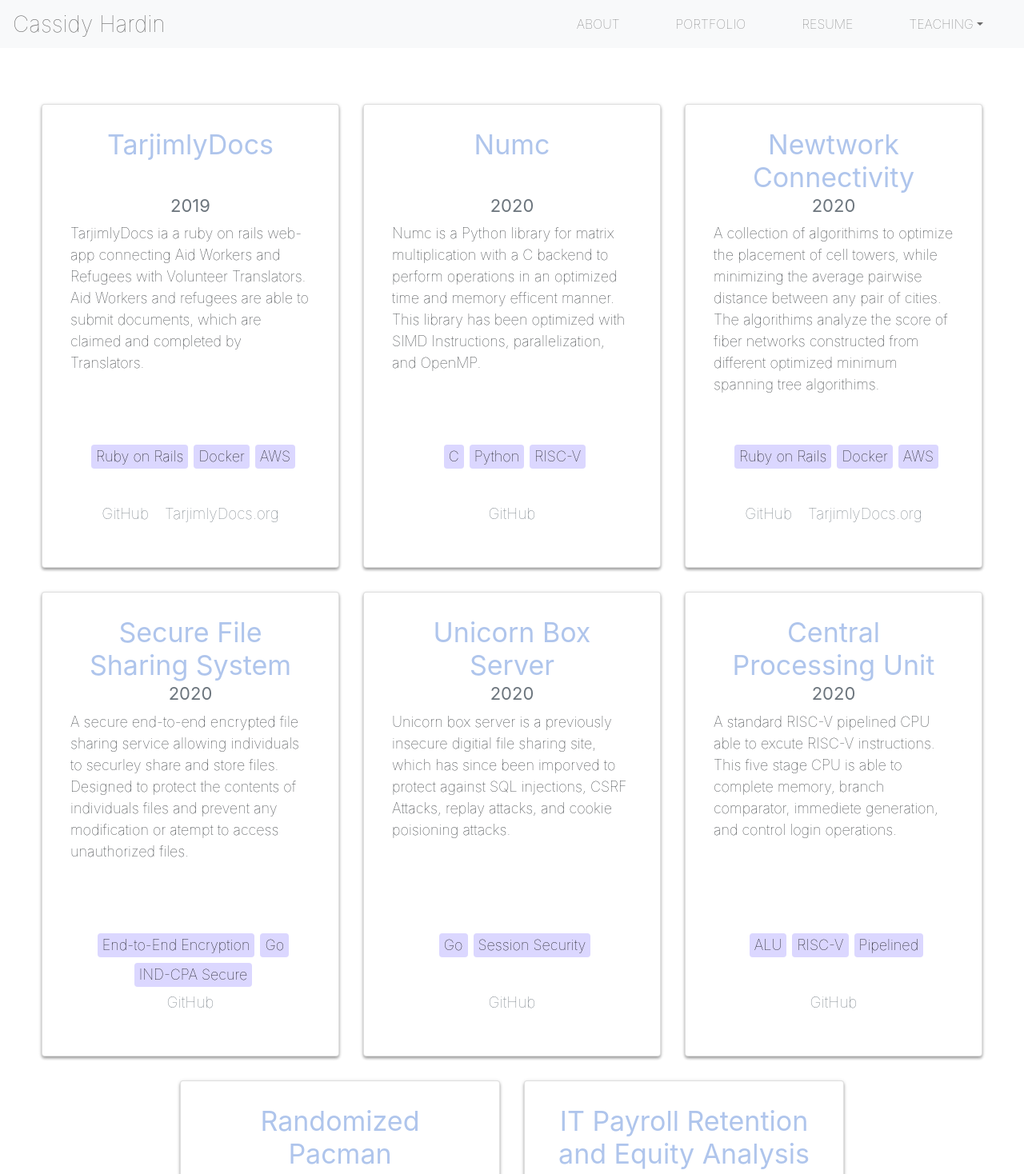
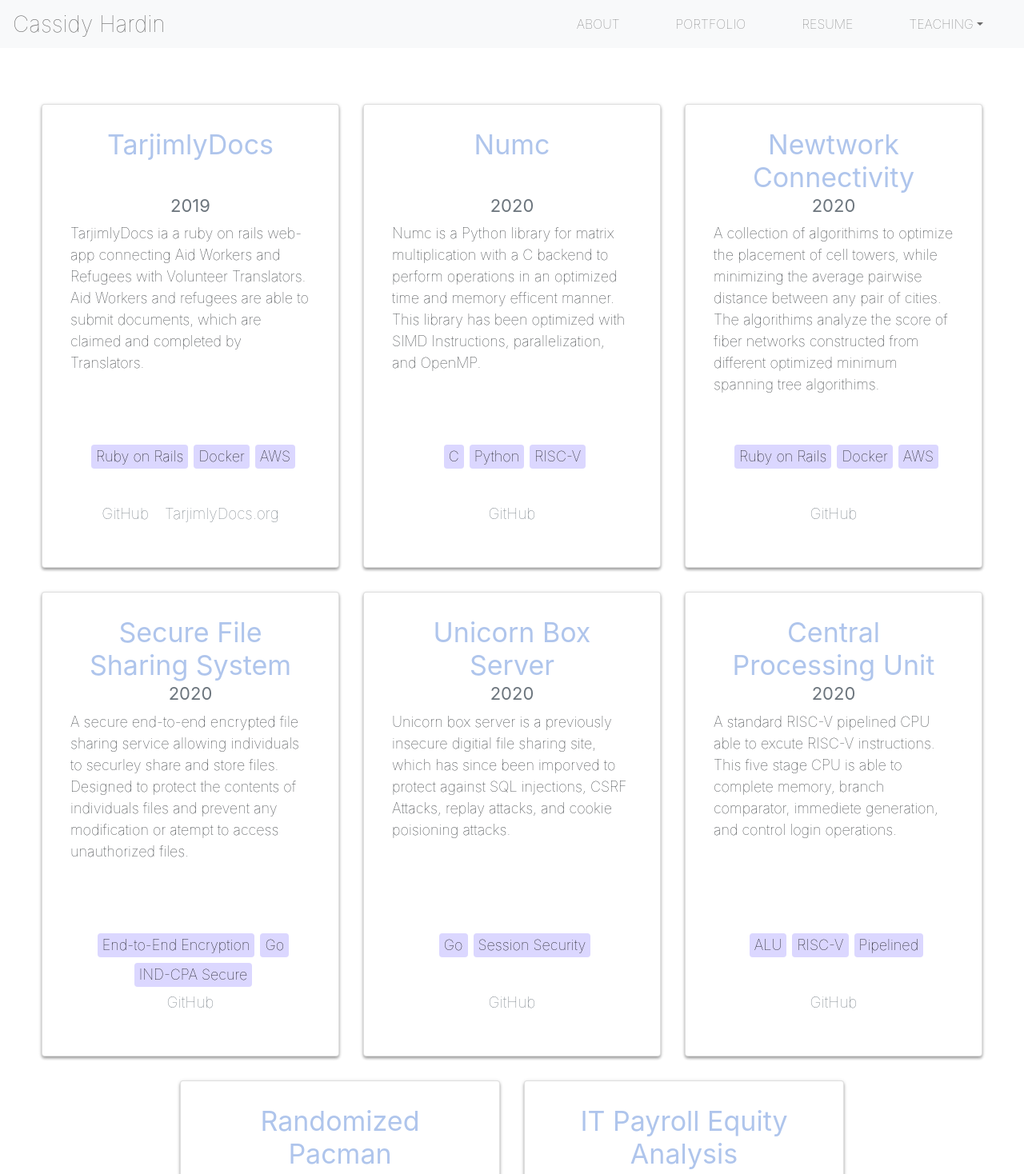
Before and after one commit to cassidyhardin/cassidyhardin.github.io, a React (Create React App) app: page /portfolio in a window 1280 px wide. Shown: the top 1468 px of the page at 80% size. Built offline with nearby package versions, Linux system fonts and the light colour scheme.

Commit message:
portfolio design updates

```diff
--- a/src/components/project.jsx
+++ b/src/components/project.jsx
@@ -112,12 +112,6 @@ class Project extends Component {
                   className="cardLink"
                 >
                   GitHub
-                </Card.Link>
-                <Card.Link
-                  href="https://docs.tarjimly.org"
-                  className="cardLink"
-                >
-                  TarjimlyDocs.org
                 </Card.Link>
               </div>
             </Card.Body>
@@ -262,7 +256,7 @@ class Project extends Component {
           <Card className="portfolioCard">
             <Card.Body>
               <Card.Title className="portfolioCard">
-                IT Payroll Retention and Equity Analysis{" "}
+                IT Payroll Equity Analysis{" "}
               </Card.Title>
               <Card.Subtitle className="portfolioCard">2019</Card.Subtitle>
               <Card.Text>
```
